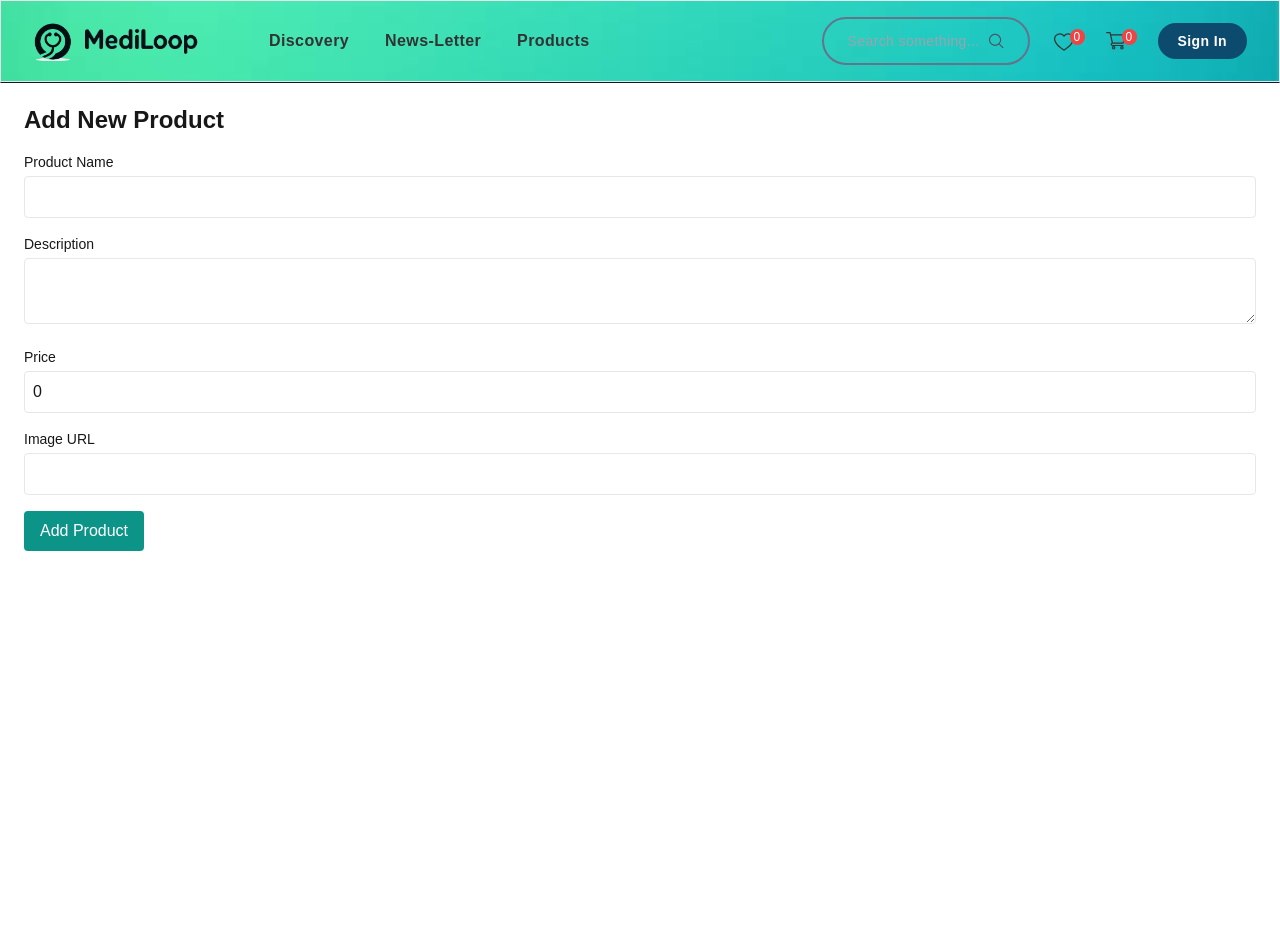
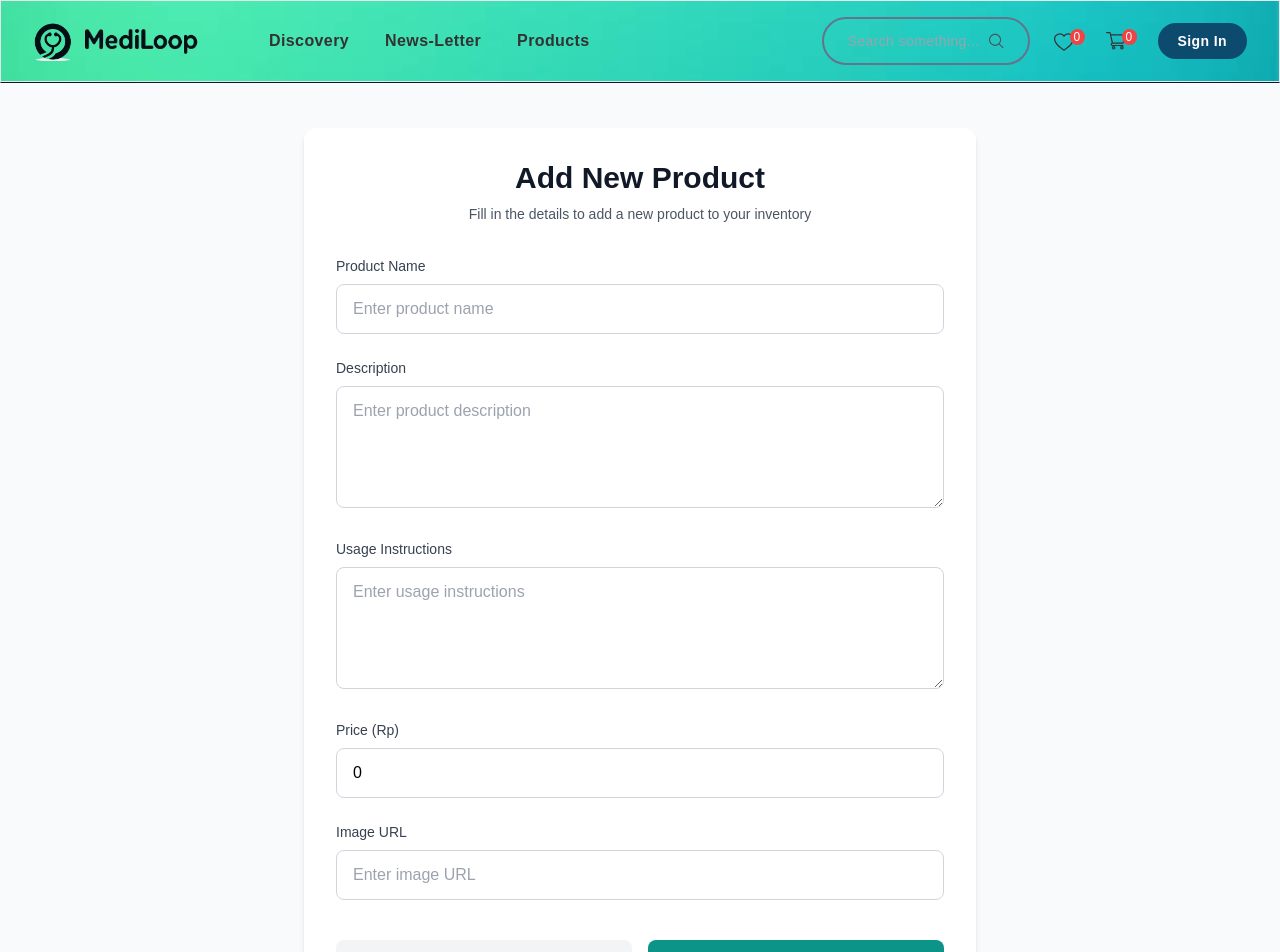
Before and after one commit to Fahmi-ssy/MediLoop, a Next.js app in the folder mediloop/: page /adminDashboard/add in a window 1280 px wide. Shown: the top 952 px of the page. Before the commit the page ends 800 px from the top, so only its background shows below. Built offline with nearby package versions, Linux system fonts and the light colour scheme; no server answers.

Commit message:
feat: editing adminDashboard

```diff
--- a/mediloop/package.json
+++ b/mediloop/package.json
@@ -23,14 +23,8 @@
     "mongodb": "^6.11.0",
     "multer": "^1.4.5-lts.1",
     "next": "14.2.18",
-<<<<<<< HEAD
-    "openai": "^4.73.1",
-    "react": "^18",
-    "react-dom": "^18",
-=======
     "react": "^18.3.1",
     "react-dom": "^18.3.1",
->>>>>>> adminDashboard
     "react-infinite-scroll-component": "^6.1.0",
     "react-toastify": "^10.0.6",
     "zod": "^3.23.8"
--- a/mediloop/src/app/(with-navbar)/adminDashboard/add/page.tsx
+++ b/mediloop/src/app/(with-navbar)/adminDashboard/add/page.tsx
@@ -2,12 +2,15 @@
 
 import { useState } from "react";
 import { useRouter } from "next/navigation";
+import { toast, ToastContainer } from "react-toastify";
+import "react-toastify/dist/ReactToastify.css";
 
 export default function AddProduct() {
   const [product, setProduct] = useState({
     name: "",
+    price: 0,
     description: "",
-    price: 0,
+    usage: "",
     image: "",
   });
   const router = useRouter();
@@ -28,66 +31,129 @@ export default function AddProduct() {
         body: JSON.stringify(product),
       });
       if (res.ok) {
+        toast.success("Product added successfully!", {
+          position: "top-right",
+          autoClose: 1500,
+        });
+        setTimeout(() => {
           router.push("/adminDashboard");
+        }, 1500);
       } else {
-        console.error("Failed to add product");
+        toast.error("Failed to add product", {
+          position: "top-right",
+          autoClose: 1500,
+        });
       }
     } catch (error) {
-      console.error("Error:", error);
+      toast.error("An error occurred", {
+        position: "top-right",
+        autoClose: 1500,
+      });
     }
   };
 
   return (
-    <div className="container mx-auto p-6">
-      <h1 className="text-2xl font-bold mb-4">Add New Product</h1>
-      <form onSubmit={handleSubmit}>
-        <div className="mb-4">
-          <label className="block text-sm font-medium mb-1">Product Name</label>
+    <div className="min-h-screen bg-gray-50 py-12 px-4 sm:px-6 lg:px-8">
+      <div className="max-w-2xl mx-auto bg-white rounded-xl shadow-md p-8">
+        <div className="mb-8 text-center">
+          <h1 className="text-3xl font-bold text-gray-900">Add New Product</h1>
+          <p className="mt-2 text-sm text-gray-600">Fill in the details to add a new product to your inventory</p>
+        </div>
+
+        <form onSubmit={handleSubmit} className="space-y-6">
+          <div>
+            <label className="block text-sm font-medium text-gray-700 mb-2">
+              Product Name
+            </label>
             <input
               type="text"
               name="name"
               value={product.name}
               onChange={handleChange}
-            className="border rounded p-2 w-full"
+              className="w-full px-4 py-3 rounded-lg border border-gray-300 focus:ring-2 focus:ring-teal-500 focus:border-transparent transition duration-200 outline-none text-black"
+              placeholder="Enter product name"
               required
             />
           </div>
-        <div className="mb-4">
-          <label className="block text-sm font-medium mb-1">Description</label>
+
+          <div>
+            <label className="block text-sm font-medium text-gray-700 mb-2">
+              Description
+            </label>
             <textarea
               name="description"
               value={product.description}
               onChange={handleChange}
-            className="border rounded p-2 w-full"
+              rows={4}
+              className="w-full px-4 py-3 rounded-lg border border-gray-300 focus:ring-2 focus:ring-teal-500 focus:border-transparent transition duration-200 outline-none text-black"
+              placeholder="Enter product description"
               required
             />
           </div>
-        <div className="mb-4">
-          <label className="block text-sm font-medium mb-1">Price</label>
+
+          <div>
+            <label className="block text-sm font-medium text-gray-700 mb-2">
+              Usage Instructions
+            </label>
+            <textarea
+              name="usage"
+              value={product.usage}
+              onChange={handleChange}
+              rows={4}
+              className="w-full px-4 py-3 rounded-lg border border-gray-300 focus:ring-2 focus:ring-teal-500 focus:border-transparent transition duration-200 outline-none text-black"
+              placeholder="Enter usage instructions"
+              required
+            />
+          </div>
+
+          <div>
+            <label className="block text-sm font-medium text-gray-700 mb-2">
+              Price (Rp)
+            </label>
             <input
               type="number"
               name="price"
               value={product.price}
               onChange={handleChange}
-            className="border rounded p-2 w-full"
+              className="w-full px-4 py-3 rounded-lg border border-gray-300 focus:ring-2 focus:ring-teal-500 focus:border-transparent transition duration-200 outline-none text-black"
+              placeholder="Enter price"
               required
             />
           </div>
-        <div className="mb-4">
-          <label className="block text-sm font-medium mb-1">Image URL</label>
+
+          <div>
+            <label className="block text-sm font-medium text-gray-700 mb-2">
+              Image URL
+            </label>
             <input
               type="text"
               name="image"
               value={product.image}
               onChange={handleChange}
-            className="border rounded p-2 w-full"
+              className="w-full px-4 py-3 rounded-lg border border-gray-300 focus:ring-2 focus:ring-teal-500 focus:border-transparent transition duration-200 outline-none text-black"
+              placeholder="Enter image URL"
               required
             />
           </div>
-        <button type="submit" className="bg-teal-600 text-white px-4 py-2 rounded hover:bg-teal-700">
+
+          <div className="flex gap-4 pt-4">
+            <button
+              type="button"
+              onClick={() => router.push("/adminDashboard")}
+              className="flex-1 px-4 py-3 text-sm font-medium text-gray-700 bg-gray-100 rounded-lg hover:bg-gray-200 focus:outline-none focus:ring-2 focus:ring-gray-400 transition duration-200"
+            >
+              Cancel
+            </button>
+            <button
+              type="submit"
+              className="flex-1 px-4 py-3 text-sm font-medium text-white bg-teal-600 rounded-lg hover:bg-teal-700 focus:outline-none focus:ring-2 focus:ring-teal-500 transition duration-200"
+            >
               Add Product
             </button>
+          </div>
         </form>
+      </div>
+      <ToastContainer />
     </div>
   );
 }
--- a/mediloop/src/app/(with-navbar)/adminDashboard/page.tsx
+++ b/mediloop/src/app/(with-navbar)/adminDashboard/page.tsx
@@ -41,27 +41,10 @@ export default function adminDashboard() {
 
   return (
     <div>
-      {/* Add New Product Button */}
-      <div className="absolute top-4 right-4">
-        <Link href="/adminDashboard/add">
-          <button className="bg-teal-600 text-white px-4 py-2 rounded hover:bg-teal-700">
-            Add New Product
-          </button>
-        </Link>
-      </div>
+      {/* Add New Product and Register Admin Buttons */}
+
       {/* Pencarian */}
       <div className="flex justify-center items-center mt-8">
-        {/* <input
-          type="text"
-          className="border p-2 rounded w-1/3"
-          placeholder="Search products..."
-          value={query}
-          onChange={(e) => {
-            setQuery(e.target.value);
-            setPage(1);
-            setProducts([]);
-          }}
-        /> */}
       </div>
       <div className="relative py-12 mb-8">
         <div className="absolute inset-0 bg-gradient-to-r from-teal-50 to-teal-100"></div>
@@ -69,6 +52,13 @@ export default function adminDashboard() {
           <h1 className="text-4xl font-bold text-teal-900 mb-2">All Products</h1>
           <div className="h-1 w-24 bg-teal-500 rounded"></div>
         </div>
+      </div>
+      <div className="flex justify-end gap-4 p-4 mb-4">
+        <Link href="/adminDashboard/add">
+          <button className="bg-teal-600 text-white px-4 py-2 rounded hover:bg-teal-700">
+            Add New Product
+          </button>
+        </Link>
       </div>
 
 
--- a/mediloop/src/app/(with-navbar)/adminDashboard/products.tsx
+++ /dev/null
@@ -1,25 +0,0 @@
-import AdminCardProduct from "@/components/adminCardProduct";
-import { Product } from "@/types";
-import Link from "next/link";
-
-export default function AdminProductPage({ products }: { products: Product[] }) {
-  return (
-    <div className="p-6">
-      {/* Tambahkan Tombol Add Product di Pojok Kanan Atas */}
-      <div className="flex justify-end mb-4">
-        <Link href="/adminDashboard/addProduct">
-          <button className="bg-green-600 text-white px-4 py-2 rounded shadow-md hover:bg-green-700 transition">
-            Add Product
-          </button>
-        </Link>
-      </div>
-
-      {/* Grid Produk */}
-      <div className="grid grid-cols-1 sm:grid-cols-2 md:grid-cols-3 lg:grid-cols-4 gap-6">
-        {products.map((product) => (
-          <AdminCardProduct key={product._id.toString()} product={product} />
-        ))}
-      </div>
-    </div>
-  );
-}
--- a/mediloop/src/app/api/embedding/route.ts
+++ b/mediloop/src/app/api/embedding/route.ts
@@ -5,7 +5,7 @@ import { Product } from '@/types';
 const OPENAI_API_KEY = process.env.OPENAI_API_KEY as string;
 const MDB_CONNECTION_STRING = process.env.URI_MONGODB as string;
 
-async function getEmbedding(query: string): Promise<number[]> {
+export async function getEmbedding(query: string): Promise<number[]> {
   const url = 'https://api.openai.com/v1/embeddings';
     console.log(query, "<--- query")
   const response = await fetch(url, {
--- a/mediloop/src/db/models/ProductModels.ts
+++ b/mediloop/src/db/models/ProductModels.ts
@@ -2,7 +2,6 @@ import { Product } from "@/types";
 import database from "../config/mongodb";
 
 class ProductModel {
-    static create: any;
     static collection() {
         return database.collection<Product>("products");
     }
@@ -48,6 +47,28 @@ class ProductModel {
 
         return products;
       }
+
+    static async create(data: Omit<Product, '_id'>) {
+        try {
+            if (!data.product_embedding) {
+                throw new Error("Product embedding is required");
+            }
+
+            const result = await this.collection().insertOne({
+                ...data,
+                product_embedding: data.product_embedding
+            } as Product);
+
+            if (!result.acknowledged) {
+                throw new Error("Failed to insert product");
+            }
+
+            return result;
+        } catch (error) {
+            console.error("Error creating product:", error);
+            throw error;
+        }
+    }
 }
 
 export default ProductModel;
--- a/mediloop/src/types.ts
+++ b/mediloop/src/types.ts
@@ -42,4 +42,5 @@ export interface FileMetadata {
     description: string;
     usage: string;
     image: string;
+    product_embedding?: number[];
   }
```
Also changed, not shown: mediloop/src/app/api/dashboardProduct/route.ts (+28 -2 lines), 1 other file (tests, documents, lock files or other folders). Lines whose indentation alone changed are shown as unchanged.
